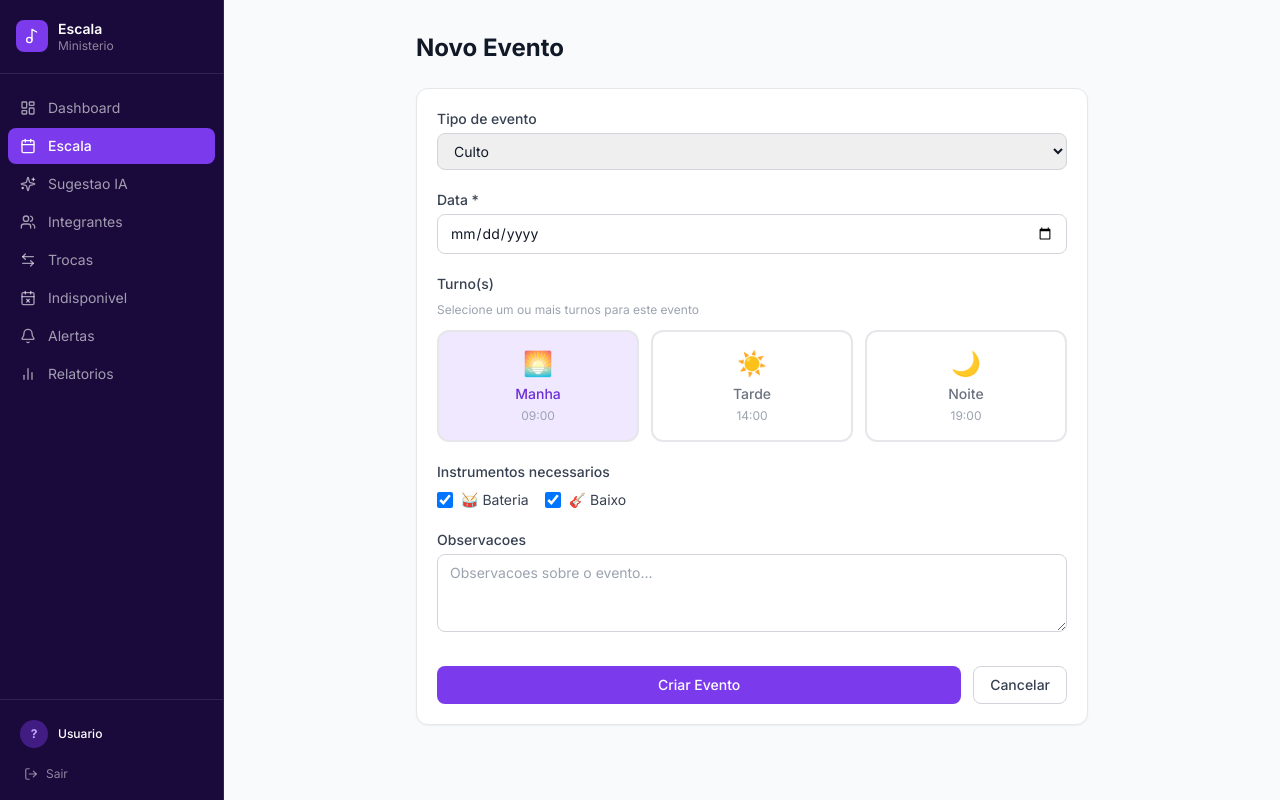
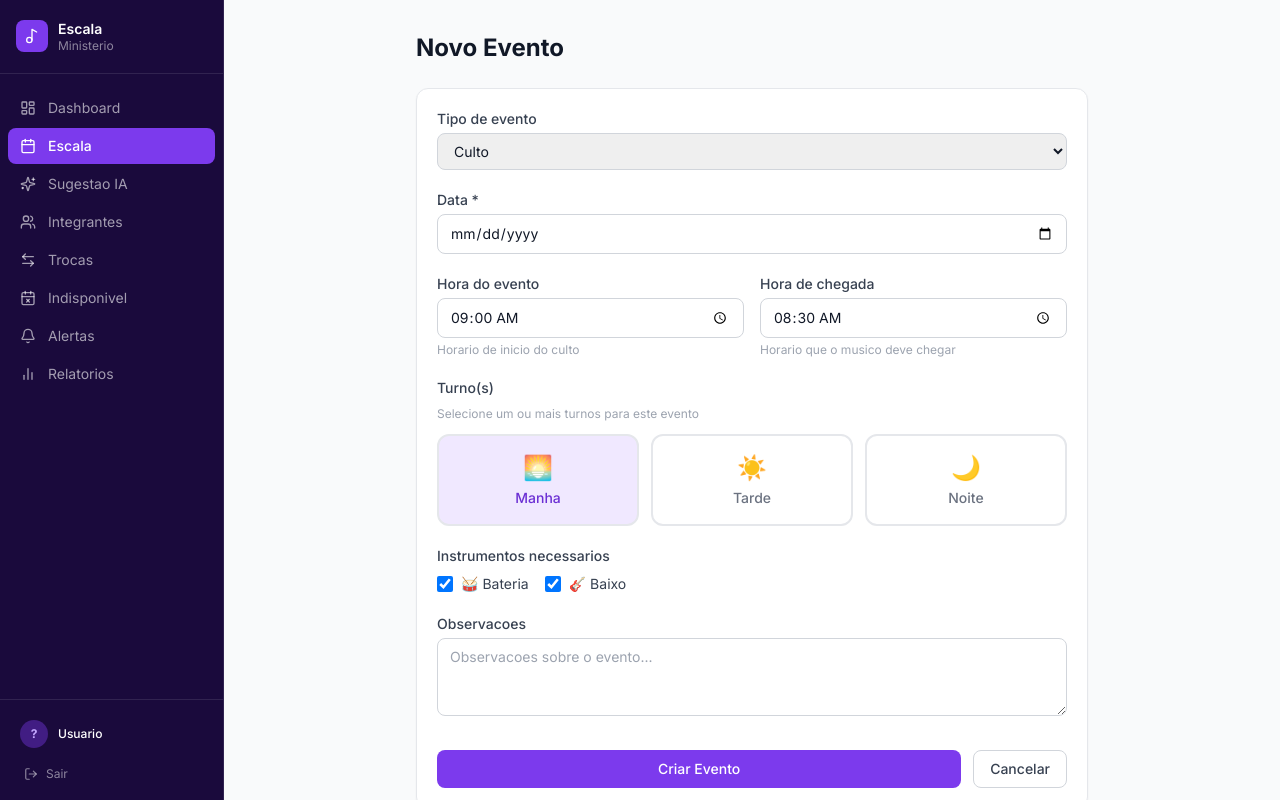
Before and after one commit to raphaeldejesus5-ux/Escala-Ministerio, a Next.js app: page /escala/novo in a window 1280 px wide. Built offline with nearby package versions, Linux system fonts and the light colour scheme; no server answers.

Commit message:
feat: novo evento com hora do evento e hora de chegada

```diff
--- a/src/app/escala/novo/page.tsx
+++ b/src/app/escala/novo/page.tsx
@@ -17,6 +17,8 @@ export default function NovoEventoPage() {
   const [type, setType] = useState('service')
   const [date, setDate] = useState('')
   const [turnos, setTurnos] = useState<string[]>(['morning'])
+  const [eventTime, setEventTime] = useState('09:00')
+  const [arrivalTime, setArrivalTime] = useState('08:30')
   const [needsDrummer, setNeedsDrummer] = useState(true)
   const [needsBassist, setNeedsBassist] = useState(true)
   const [notes, setNotes] = useState('')
@@ -37,21 +39,18 @@ export default function NovoEventoPage() {
     setError('')
 
     for (const turno of turnos) {
-      const timeMap: Record<string, string> = {
-        morning: '09:00',
-        afternoon: '14:00',
-        evening: '19:00',
-      }
-      await supabase.from('events').insert([{
+      const { error } = await supabase.from('events').insert([{
         type,
         event_date: date,
-        event_time: timeMap[turno],
+        event_time: eventTime,
+        arrival_time: arrivalTime,
         period: turno,
         needs_drummer: needsDrummer,
         needs_bassist: needsBassist,
         notes,
         published: false,
       }])
+      if (error) { setError(error.message); setLoading(false); return }
     }
 
     setLoading(false)
@@ -59,9 +58,9 @@ export default function NovoEventoPage() {
   }
 
   const turnoOptions = [
-    { value: 'morning', label: 'Manha', emoji: '🌅', time: '09:00' },
-    { value: 'afternoon', label: 'Tarde', emoji: '☀️', time: '14:00' },
-    { value: 'evening', label: 'Noite', emoji: '🌙', time: '19:00' },
+    { value: 'morning', label: 'Manha', emoji: '🌅' },
+    { value: 'afternoon', label: 'Tarde', emoji: '☀️' },
+    { value: 'evening', label: 'Noite', emoji: '🌙' },
   ]
 
   return (
@@ -89,6 +88,19 @@ export default function NovoEventoPage() {
               <Input type="date" value={date} onChange={e => setDate(e.target.value)} />
             </div>
 
+            <div className="grid grid-cols-2 gap-4">
+              <div>
+                <label className="block text-sm font-medium text-gray-700 mb-1">Hora do evento</label>
+                <Input type="time" value={eventTime} onChange={e => setEventTime(e.target.value)} />
+                <p className="text-xs text-gray-400 mt-1">Horario de inicio do culto</p>
+              </div>
+              <div>
+                <label className="block text-sm font-medium text-gray-700 mb-1">Hora de chegada</label>
+                <Input type="time" value={arrivalTime} onChange={e => setArrivalTime(e.target.value)} />
+                <p className="text-xs text-gray-400 mt-1">Horario que o musico deve chegar</p>
+              </div>
+            </div>
+
             <div>
               <label className="block text-sm font-medium text-gray-700 mb-2">Turno(s)</label>
               <p className="text-xs text-gray-400 mb-3">Selecione um ou mais turnos para este evento</p>
@@ -106,7 +118,6 @@ export default function NovoEventoPage() {
                   >
                     <span className="text-2xl">{t.emoji}</span>
                     <span className="text-sm font-medium">{t.label}</span>
-                    <span className="text-xs text-gray-400">{t.time}</span>
                   </button>
                 ))}
               </div>
```
